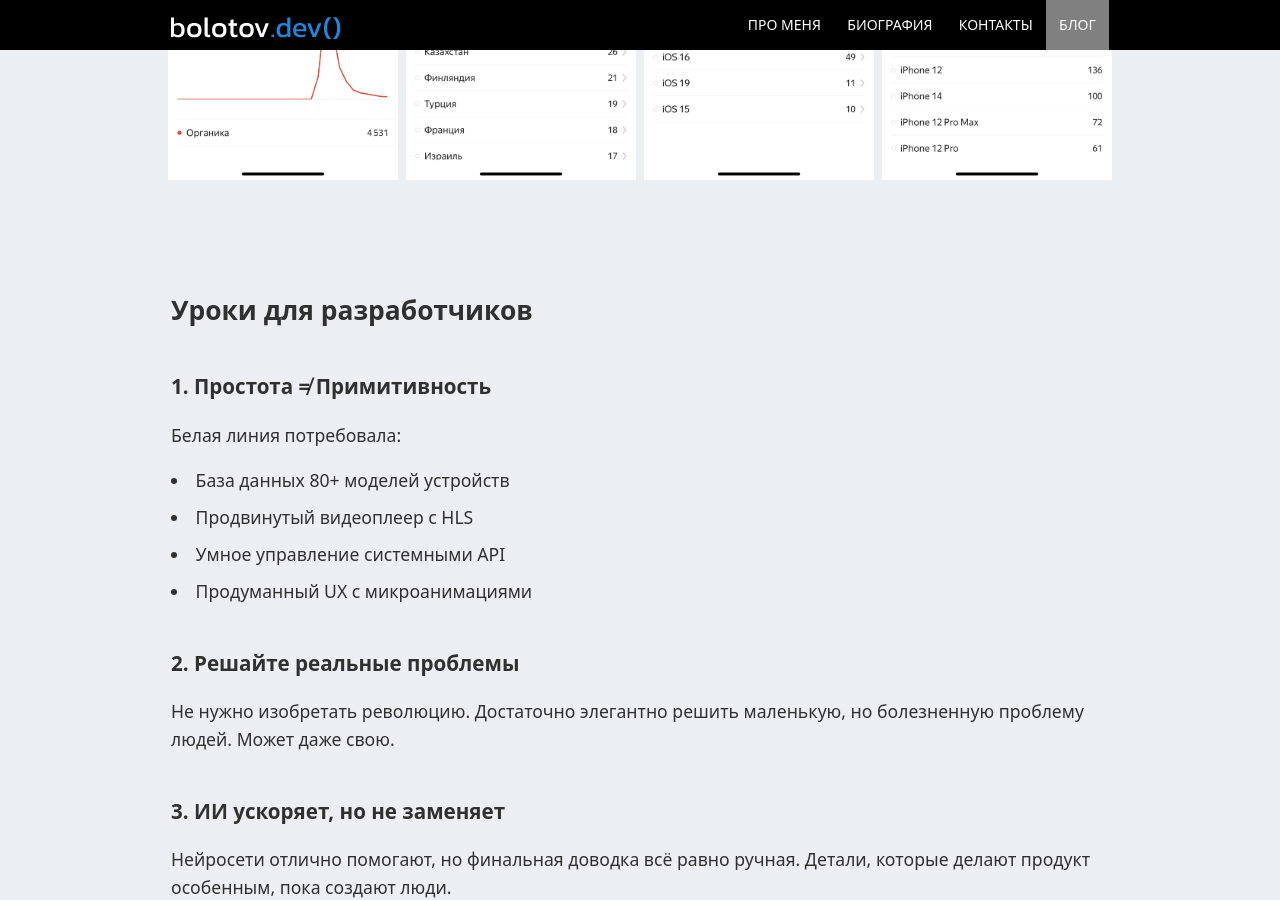
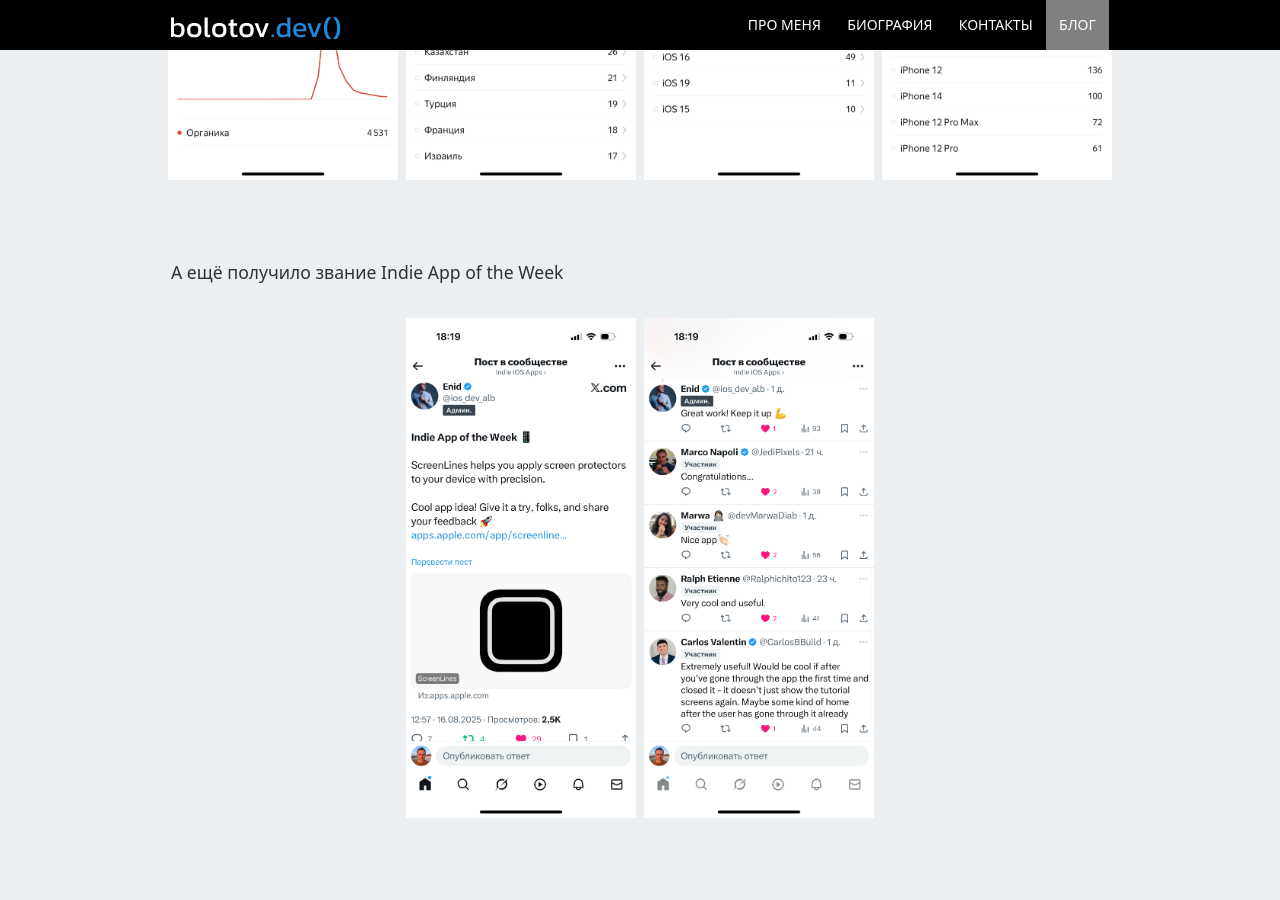
Before and after one commit to artembolotov/artembolotov.github.io, a Jekyll site: the page built from blog/_posts/2025-08-10-screenlines.md, in a window 1280 px wide and 900 px high, scrolled down 7683 px. Built offline with Jekyll 4.4.1, drawn with Linux system fonts in a browser that asks for light colours.

Commit message:
ScreenLines post updated

```diff
--- a/blog/_posts/2025-08-10-screenlines.md
+++ b/blog/_posts/2025-08-10-screenlines.md
@@ -173,6 +173,14 @@
 {% endcapture %}
 {% include gallery.html images=gallery_results %}
 
+А ещё получило звание Indie App of the Week
+
+{% capture gallery_indie %}
+/blog/img/2025-08-10-screenlines/indie_0.png
+/blog/img/2025-08-10-screenlines/indie_1.png
+{% endcapture %}
+{% include gallery.html images=gallery_indie %}
+
 ## Уроки для разработчиков
 
 ### 1. Простота ≠ Примитивность
```
Also changed, not shown: blog/img/2025-08-10-screenlines/indie_0.png (added), blog/img/2025-08-10-screenlines/indie_1.png (added).
